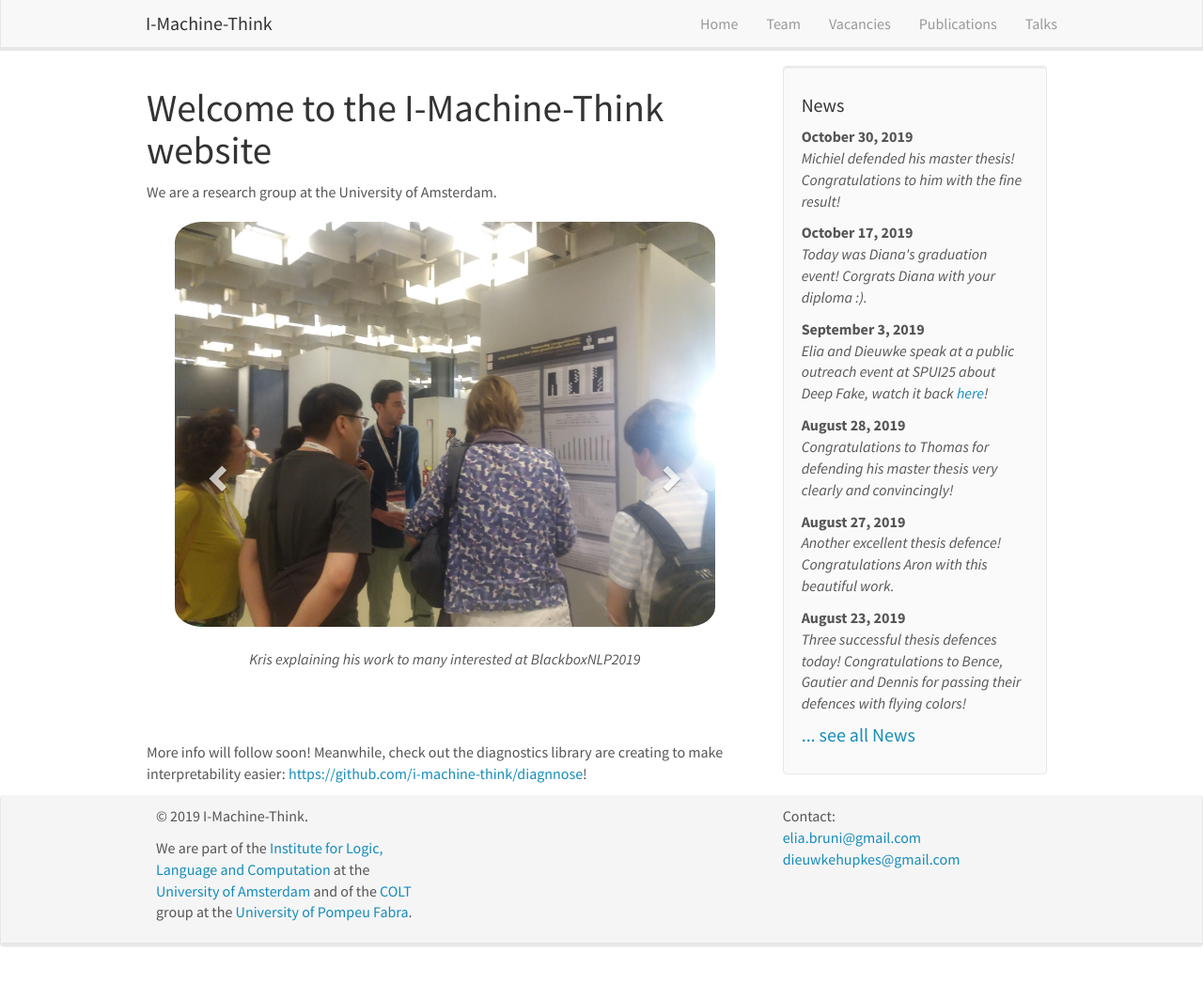
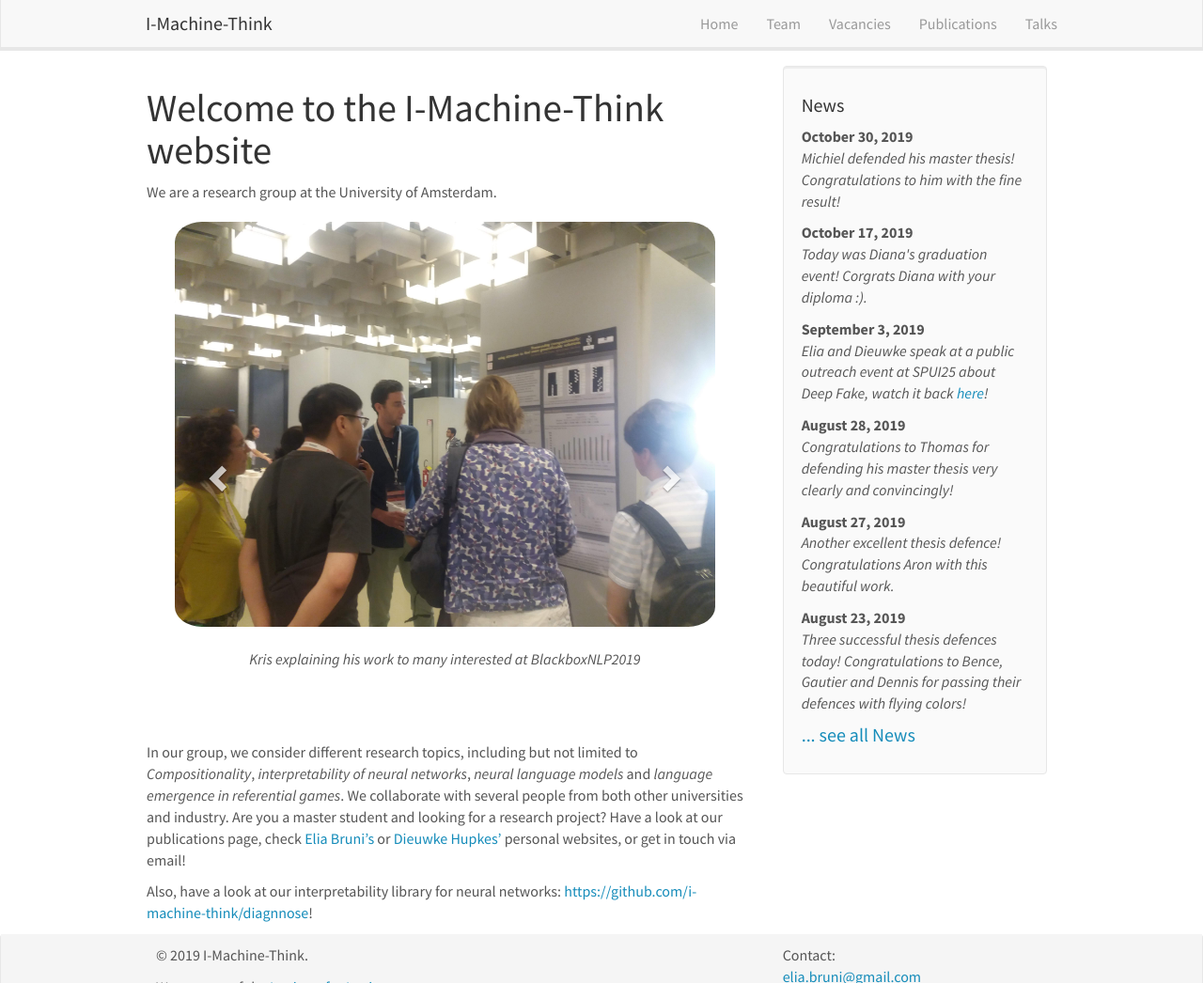
Before and after one commit to i-machine-think/i-machine-think.github.io, a Jekyll site: the page built from _pages/home.md, in a window 1280 px wide and 1046 px high. Shown: the whole window at 94% size. Built offline with Jekyll 4.4.1, drawn with Linux system fonts in a browser that asks for light colours; nearby versions of some CDN libraries.

Commit message:
Include some information about the group

```diff
--- a/_pages/home.md
+++ b/_pages/home.md
@@ -52,5 +52,9 @@ We are a research group at the University of Amsterdam.
   </a>
 </div>
 
-More info will follow soon!
-Meanwhile, check out the diagnostics library are creating to make interpretability easier: <a href="https://github.com/i-machine-think/diagnnose"> https://github.com/i-machine-think/diagnnose</a>!
+In our group, we consider different research topics, including but not limited to <i>Compositionality</i>, <i>interpretability of neural networks</i>, <i>neural language models</i> and <i>language emergence in referential games</i>.
+We collaborate with several people from both other universities and industry.
+Are you a master student and looking for a research project?
+Have a look at our publications page, check <a href="https://eliabruni.github.io/" target='_blank'>Elia Bruni's</a> or <a href="http://dieuwkehupkes.nl/" target='_blank'>Dieuwke Hupkes'</a> personal websites, or get in touch via email!
+
+Also, have a look at our interpretability library for neural networks: <a href="https://github.com/i-machine-think/diagnnose"> https://github.com/i-machine-think/diagnnose</a>!
```
